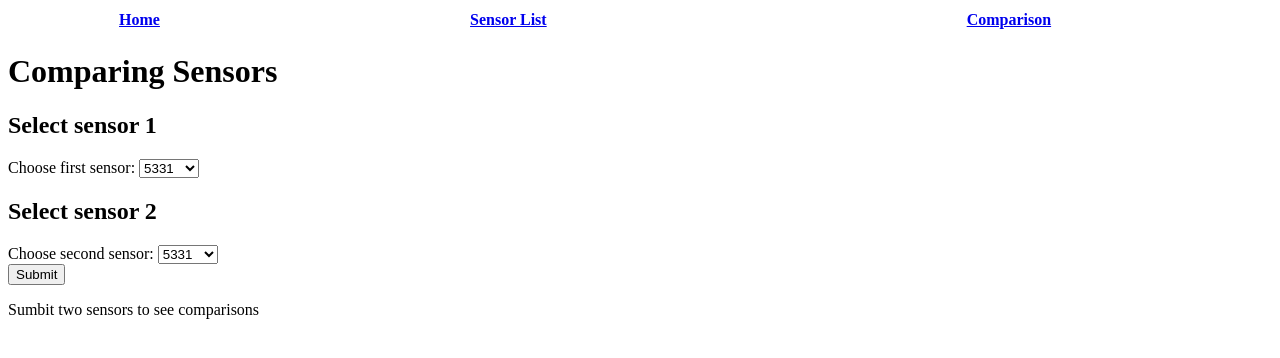
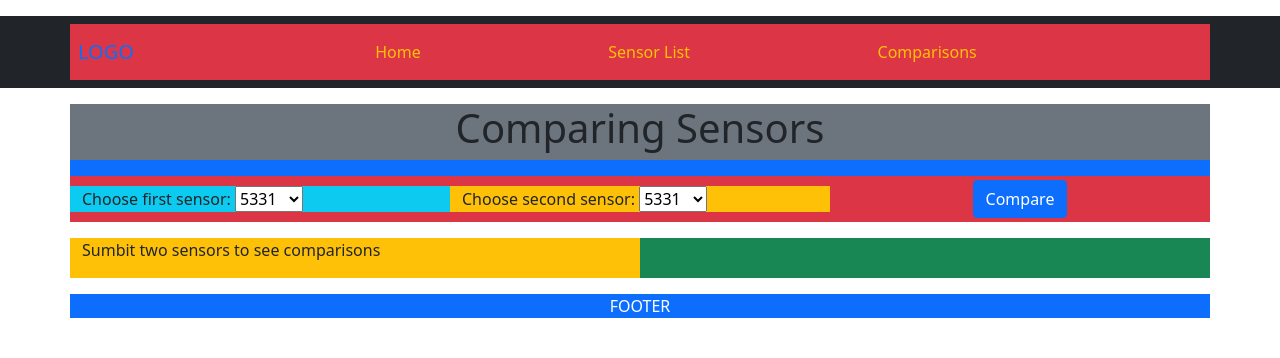
Before and after one commit to Xenterra/GroupProjectBackup, a Django app: page /comparisons/ in a window 1280 px wide. Shown: the top 358 px of the page. Run offline with Django 3.2, Linux system fonts and the light colour scheme; data comes from the database, SQL or seed files in the repository; lists and menus that the app fills with data are empty; some libraries are stand-ins or nearby versions.

Commit message:
comparison page 01

```diff
--- /dev/null
+++ b/airMonitor/templates/airMonitor/base.html
@@ -0,0 +1,86 @@
+<!DOCTYPE html>
+<html lang="en">
+<head>
+    <meta charset="UTF-8">
+    <meta http-equiv="X-UA-Compatible" content="IE=edge">
+    <meta name="viewport" content="width=device-width, initial-scale=1.0">
+
+    <title> {% block title %} {% endblock %} </title>
+
+    <!-- Latest compiled and minified CSS -->
+    <link href="https://cdn.jsdelivr.net/npm/bootstrap@5.1.3/dist/css/bootstrap.min.css" rel="stylesheet">
+
+    <!-- css and js links -->
+    <link rel="stylesheet" type="text/css" href="/static/map.css">
+    <script type="text/javascript" src="static/map.js"></script>
+
+    <!-- Latest compiled JavaScript -->
+    <script src="https://cdn.jsdelivr.net/npm/bootstrap@5.1.3/dist/js/bootstrap.bundle.min.js"></script>
+    <script src="https://cdnjs.cloudflare.com/ajax/libs/Chart.js/2.9.4/Chart.js"></script>
+
+    <!-- For displaying map -->
+    <script src='https://api.mapbox.com/mapbox-gl-js/v2.8.1/mapbox-gl.js'></script>
+	<link href='https://api.mapbox.com/mapbox-gl-js/v2.8.1/mapbox-gl.css' rel='stylesheet' />
+
+</head>
+<body>
+
+    <!-- navigation bar -->
+    <nav class="navbar navbar-expand-sm my-3 bg-dark navbar-dark">
+        <div class="container bg-danger p-2">
+
+            <!-- logo -->
+            <a class="navbar-brand text-primary" href=""> LOGO
+                <!-- if an image for logo
+                <img src="https://content.thriveglobal.com/wp-content/uploads/2019/02/GettyImages-868644174.jpg" alt="Logo"
+                    style="width:40px;" class="rounded"> -->
+            </a>
+
+            <!-- collapsible navigation bar for links -->
+            <button class="navbar-toggler" type="button" data-bs-toggle="collapse" data-bs-target="#links" style="border-color: white;">
+                <span class="navbar-toggler-icon"></span>
+            </button>
+
+            <!-- links and others -->
+            <div class="collapse navbar-collapse justify-content-center" id="links" id="more">
+                <ul class="navbar-nav nav-fill w-75">
+
+                    <!-- links -->
+                    <li class="nav-item">
+                        <a class="nav-link text-warning" href=""> Home </a>
+                    </li>
+                    <li class="nav-item">
+                        <a class="nav-link text-warning" href="/sensorListPage"> Sensor List </a>
+                    </li>
+                    <li class="nav-item">
+                        <a class="nav-link text-warning" href="/comparisons"> Comparisons </a>
+                    </li>
+
+                    <!-- others
+                    <li class="nav-item dropdown">
+                        <a class="nav-link dropdown-toggle" href="#" role="button" data-bs-toggle="dropdown"> More </a>
+                        <ul class="dropdown-menu">
+                            <li><a class="dropdown-item" href=""> 11 </a></li>
+                            <li><a class="dropdown-item" href=""> 22 </a></li>
+                            <li><a class="dropdown-item" href=""> 33 </a></li>
+                        </ul>
+                    </li> -->
+                </ul>
+            </div>
+        </div>
+    </nav>
+
+    <!-- container(s) -->
+    {% block content %}
+    {% endblock %}
+
+    <div class="container bg-primary my-3">
+        <div class="row">
+            <footer class="text-white text-center">
+                FOOTER
+            </footer>
+        </div>
+    </div>
+
+</body>
+</html>
--- a/airMonitor/templates/airMonitor/comparisons.html
+++ b/airMonitor/templates/airMonitor/comparisons.html
@@ -1,39 +1,65 @@
-<html>
-<table width=100%>
-<tr>
-	<th ><a href="/">Home </a></th>
-	<th><a href="/sensorListPage">Sensor List </a></th>
-	<th><a href="/comparisons">Comparison </a></th>
-</tr>
-</table>
-<head>
-	<title>Comparisons</title>
-</head>
+{% extends 'base.html' %}
+
+{% block title %} Comparisons {% endblock %}
+
+{% block content %}
+
 <body>
-	<h1>Comparing Sensors</h1>
 
+	<!-- Container 1: Search bar -->
+	<div class="container bg-primary">
+		<!-- Row 1: title -->
+		<div class="row bg-secondary" style="text-align: center;">
+			<h1> Comparing Sensors </h1>
+		</div>
+
+		<!-- Row 2: form -->
+		<div class="row bg-success my-3">
 			<form action="" method="POST">
 				{% csrf_token %}
-	<h2> Select sensor 1 </h2>
-		<label for="sensor1">Choose first sensor:</label>
+				<!-- Row 1: sensor selections  -->
+				<div class="row bg-danger">
+					<!-- Column 1: sensor 1 -->
+					<div class="col-md-4 bg-info align-self-center">
+						<!-- <h2> Select sensor 1 </h2> -->
+						<label for="sensor1"> Choose first sensor: </label>
 						<select name="sensor1" id="sensor1">
 							{% for s in sensors %}
 							<option value={{s.sensorID}}> {{s.sensorID}} </option>
 							{% endfor %}
 						</select>
-	<h2> Select sensor 2 </h2>
+					</div>
+
+					<!-- Column 2: sensor 2 -->
+					<div class="col-md-4 bg-warning align-self-center">
+						<!-- <h2> Select sensor 2 </h2> -->
 						<label for="sensor2">Choose second sensor:</label>
 						<select name="sensor2" id="sensor2">
 							{% for s in sensors %}
 							<option value={{s.sensorID}}> {{s.sensorID}} </option>
 							{% endfor %}
 						</select>
-	<br>
-	<input type="submit" value="Submit">
+					</div>
+					<!-- Column 2: sensor 2 -->
+					<div class="col text-center align-self-center">
+						<button type="submit" class="btn btn-primary my-1"> Compare </button>
+						<!-- <input type="submit" value="Submit"> -->
+					</div>
+				</div>
 			</form>
+		</div>
+	</div>
+
+
+	<!-- Container 2: table and graph -->
+	<div class="container bg-dark my-3">
+		<div class="row bg-success">
+			<!-- Column 1: table -->
+			<div class="col-md-6 bg-warning mr-1 table-responsive">
 				{% if sList1 %}
-	<br><br>
-	<table width=100% style="text-align:center;">
+				<table class="table table-striped table-bordered table-hover align-middle caption-top w-100" style="text-align: center;">
+					<caption style="text-align:center; color: black;"> Comparisons </caption>
+					<thead class="table-danger">
 						<tr>
 							<th>ID</th>
 							<th>Longitude</th>
@@ -41,6 +67,7 @@
 							<th>Install Date</th>
 							<th>Details...</th>
 						</tr>
+					</thead>
 					<tr>
 						<td>{{sList1.sensorID}}</th>
 						<td>{{sList1.longitude}}</th>
@@ -78,7 +105,19 @@
 					</tr>
 				</table>
 				{%else %}
-	<p> Sumbit two sensors to see comparisons</p>
+				<p> Sumbit two sensors to see comparisons </p>
 				{% endif %}
-</body>
-</html>
+
+
+			</div>
+
+		</div>
+
+	</div>
+
+
+
+
+
+
+{% endblock %}
```
Lines whose indentation alone changed are shown as unchanged.
